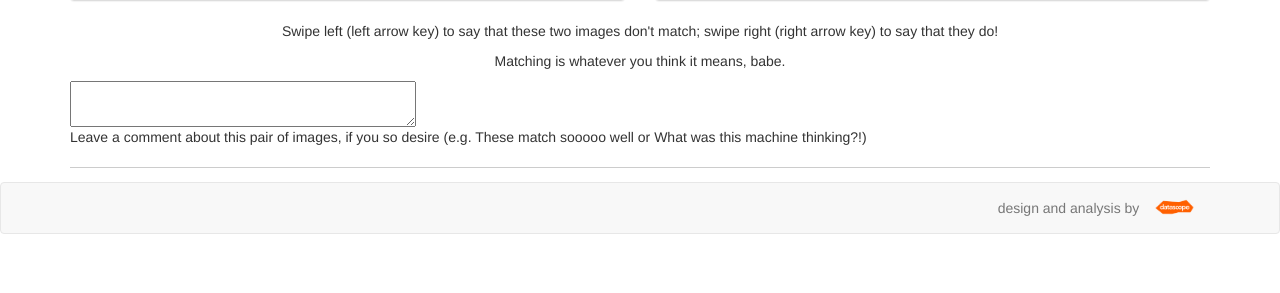
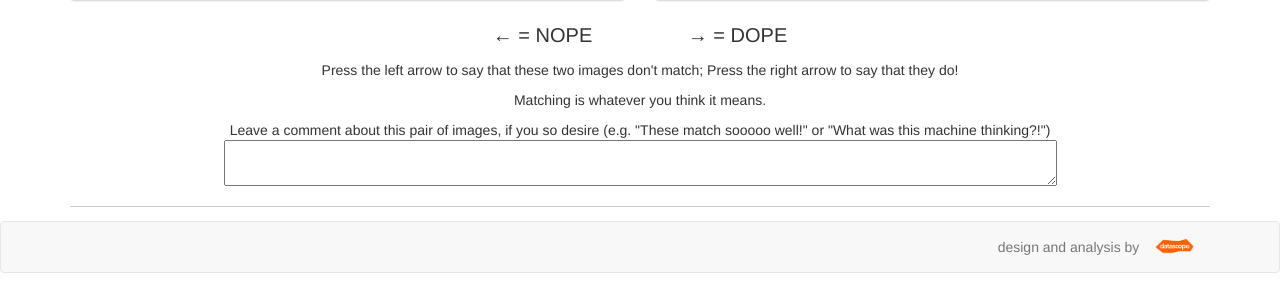
Before and after one commit to datascopeanalytics/DeepProduct, a Flask app: template templates/models.html in a window 1280 px wide. Shown: the part 596-889 px from the top of the page. Before the commit the page ends 830 px from the top, so only its background shows below. Run offline with Flask 2, Linux system fonts and the light colour scheme; the template is opened without the code that fills it, so the values that code supplies are empty; parts of the project's set-up code (start-up, migrations or seed data) failed here and were passed over; some libraries are stand-ins or nearby versions.

Commit message:
flash messages redone, and arrow instructions made explicit

```diff
--- a/templates/models.html
+++ b/templates/models.html
@@ -27,18 +27,26 @@
     </div>
   </div>
   <div class="row">
+    <div class="col-md-2 col-md-offset-4">
+      <p style='font-size: 20px; text-align: center;'>&#8592; = NOPE</p>
+    </div>
+    <div class="col-md-2">
+      <p style='font-size: 20px; text-align: center;'>&#8594; = DOPE</p>
+    </div>
+  </div>
+  <div class="row">
     <div class="col-md-12">
-      <p style='text-align: center'>Swipe left (left arrow key) to say that these two images don't match; swipe right (right arrow key) to say that they do! </p>
+      <p style='text-align: center'>Press the left arrow to say that these two images don't match; Press the right arrow to say that they do! </p>
 
-      <p style='text-align: center'>Matching is whatever you think it means, babe.</p>
+      <p style='text-align: center'>Matching is whatever you think it means.</p>
     </div>
   </div>
   <form id=myform action="{{ url_for('judgement') }}" method=post class=my-button >
     <dl>
       <dd><input id=match type=submit name='match' value='Match!' hidden=True>
       <dd><input id=nomatch type=submit name='match' value='No match' hidden=True>
-      <dd><textarea rows=2 cols=40 name='comment'></textarea>
-      <dt>Leave a comment about this pair of images, if you so desire (e.g. These match sooooo well or What was this machine thinking?!)
+      <dt style='text-align: center ;''>Leave a comment about this pair of images, if you so desire (e.g. "These match sooooo well!" or "What was this machine thinking?!")
+      <dd style='text-align: center ;'><textarea rows=2 cols=100 name='comment'></textarea>
       <dd><input type=hidden name='model' value="{{ data['model_served'] }}">
       <dd><input type=hidden name='image_1' value="{{ data['image_1_path'] }}">
       <dd><input type=hidden name='image_2' value="{{ data['image_2_path'] }}">
```
